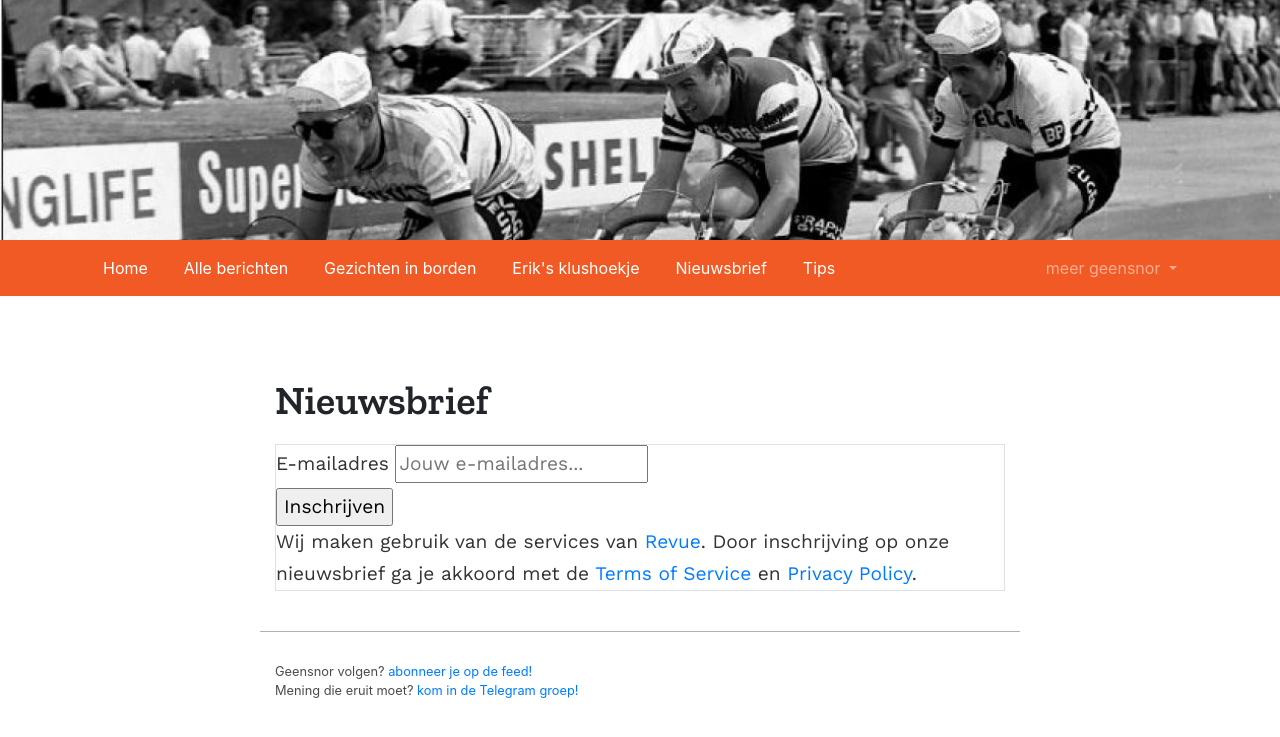
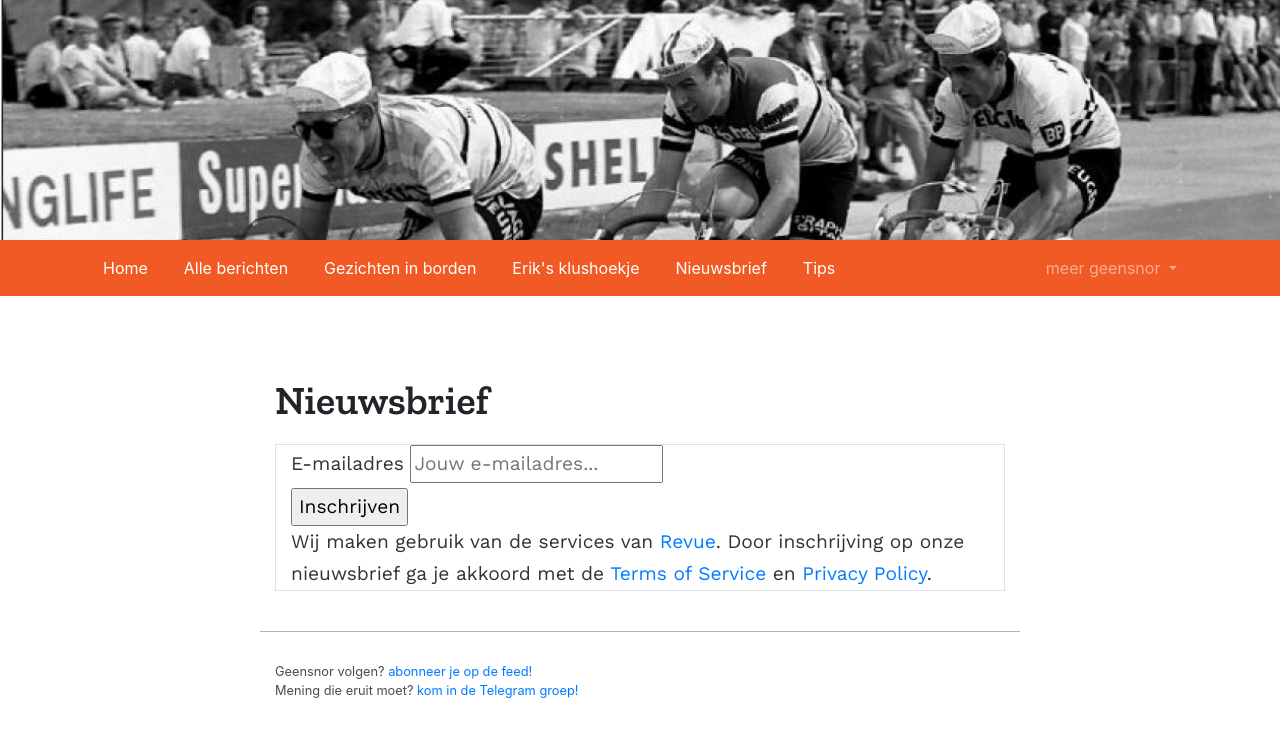
Before and after one commit to geensnor/geensnor.nl, a Jekyll site: the page built from pages/nieuwsbrief.html, in a window 1280 px wide. Shown: the top 737 px of the page. Built offline with Jekyll 4.4.1, drawn with Linux system fonts in a browser that asks for light colours.

Commit message:
Update nieuwsbrief.html

```diff
--- a/pages/nieuwsbrief.html
+++ b/pages/nieuwsbrief.html
@@ -4,7 +4,7 @@ layout: page
 permalink: pages/tussenneusenlippendoor
 ---
 
-<div class="border">
+<div class="container-fluid border">
   <div id="revue-embed">
     <form action="https://www.getrevue.co/profile/geensnor/add_subscriber" method="post" id="revue-form"
       name="revue-form" target="_blank">
```
